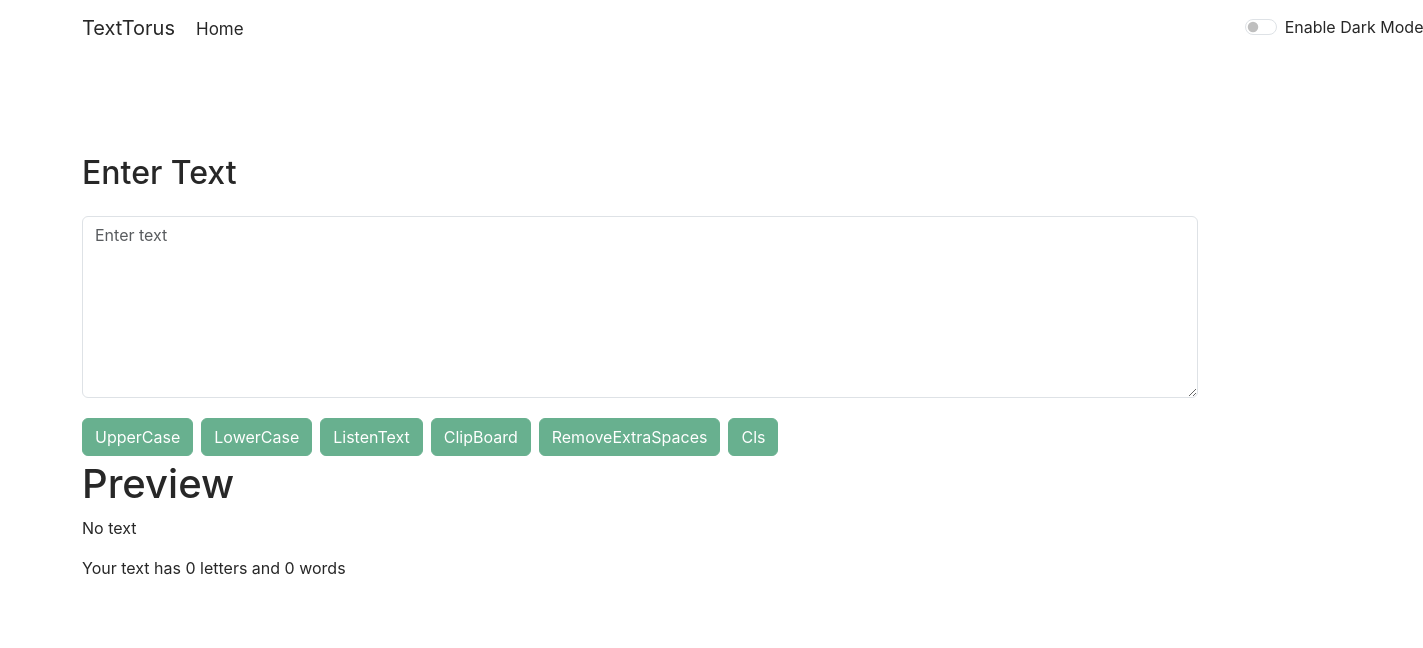
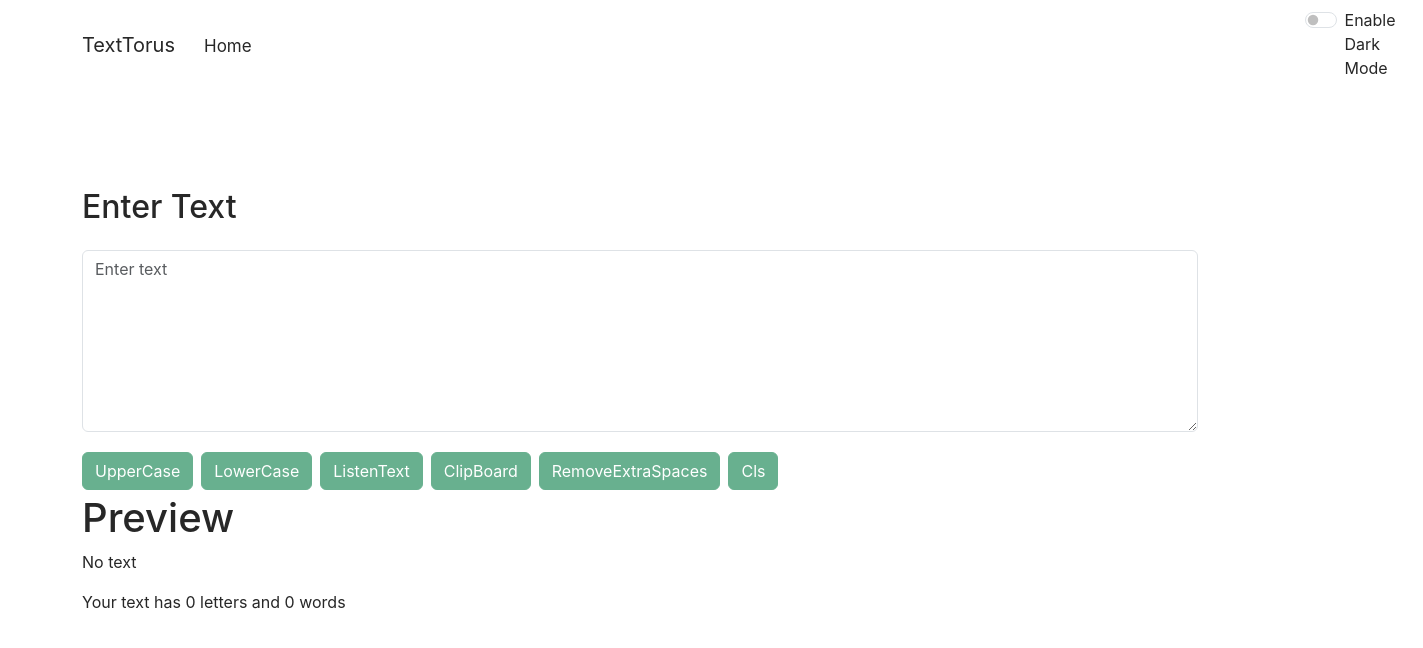
Before and after one commit to GarvBhatt/TextTorus, a React (Create React App) app: page / in a window 1280 px wide. Shown: the top 648 px of the page, 1423 px wide, since content can reach past the window. Built offline with nearby package versions, Linux system fonts and the light colour scheme.

Commit message:
Seventh Commit

```diff
--- a/src/MyComponents/Header.jsx
+++ b/src/MyComponents/Header.jsx
@@ -14,15 +14,18 @@ const Header = (props)=>
         <div style={props.backgroundStyle}>
             <Navbar expand="lg">
                 <Container>
-                    <Navbar.Brand style={props.TextStyle} href="#">
+                    <Navbar.Brand style={props.TextStyle} to="#">
                         {props.title}
                     </Navbar.Brand>
                     <Navbar.Toggle aria-controls="basic-navbar-nav" />
                     <Navbar.Collapse id="basic-navbar-nav">
                     <Nav>
-                        <a style={atagStyle} href="#">Home</a>
+                        <Nav.Link style={atagStyle} to="#">Home</Nav.Link>
                     </Nav>
-                    <div style={{position:"relative", left:"61em"}}>
+                    <Nav>
+                        <pre>                                                                                                                         </pre>
+                    </Nav>
+                    <div style={{position:"relative"}}>
                         <Form.Check
                             type="switch"
                             style={props.TextStyle}
```
